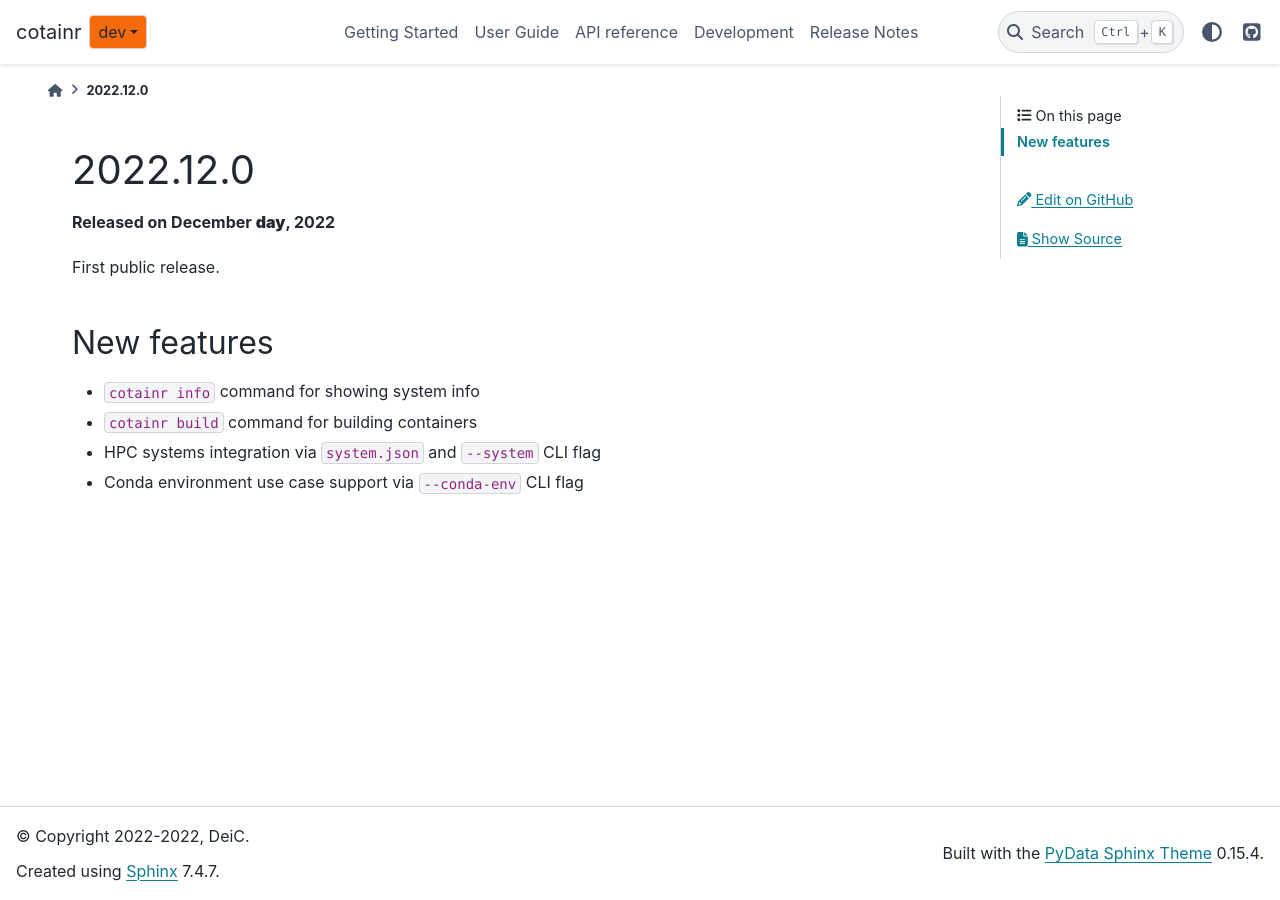
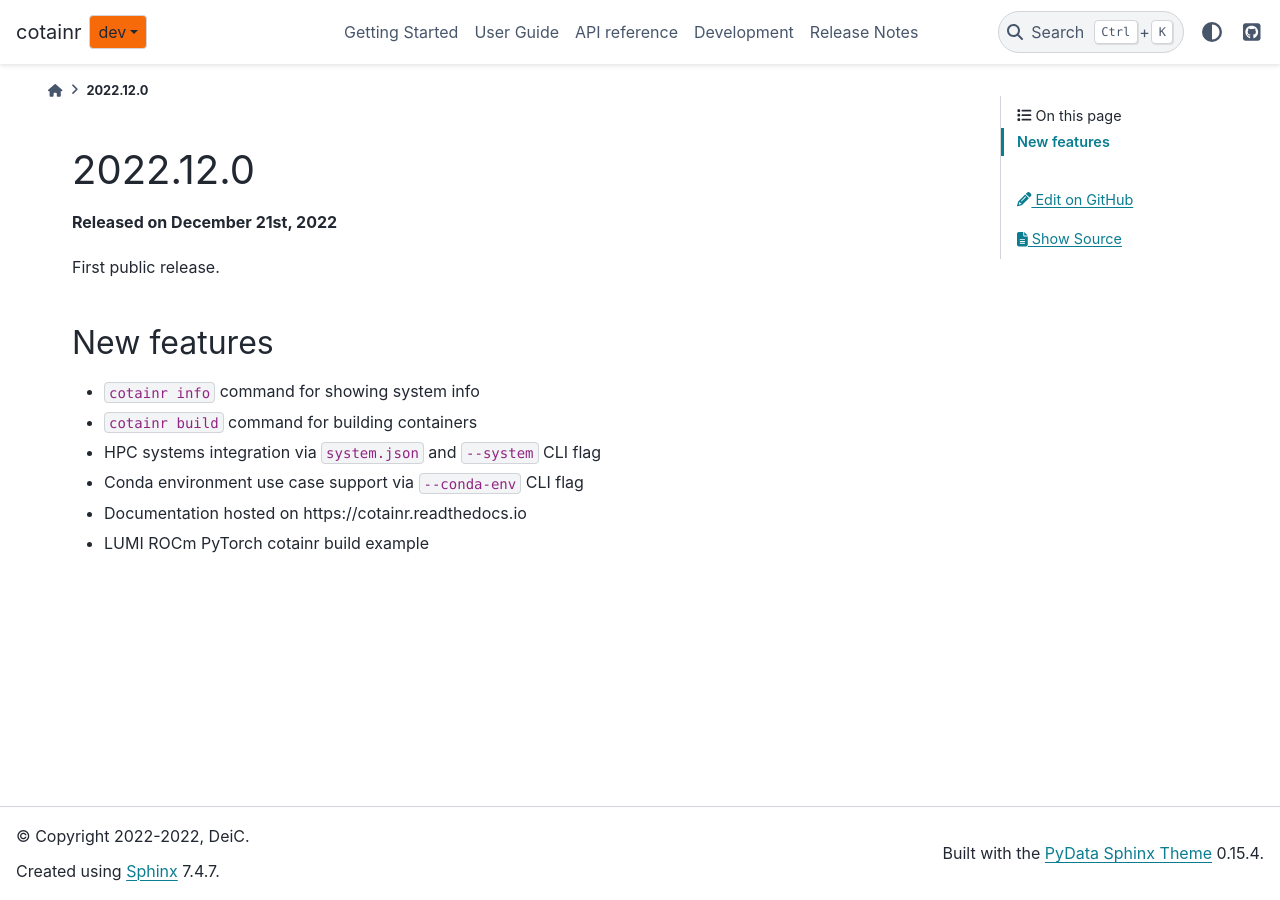
Before and after one commit to DeiC-HPC/cotainr, a Sphinx documentation site: the page built from doc/release_notes/2022.12.0.md, in a window 1280 px wide. Built offline with Sphinx 7.4.7 and the PyData theme 0.15.4, drawn with Linux system fonts in a browser that asks for light colours; pages that are not in the unit, such as notebooks, are missing from menus.

Commit message:
AB#524 Updated 2022.12.0 release notes.

```diff
--- a/doc/release_notes/2022.12.0.md
+++ b/doc/release_notes/2022.12.0.md
@@ -1,6 +1,6 @@
 # 2022.12.0
 
-**Released on December __day__, 2022**
+**Released on December 21st, 2022**
 
 First public release.
 
@@ -10,3 +10,5 @@ First public release.
 - `cotainr build` command for building containers
 - HPC systems integration via `system.json` and `--system` CLI flag
 - Conda environment use case support via `--conda-env` CLI flag
+- Documentation hosted on https://cotainr.readthedocs.io
+- LUMI ROCm PyTorch cotainr build example
```
